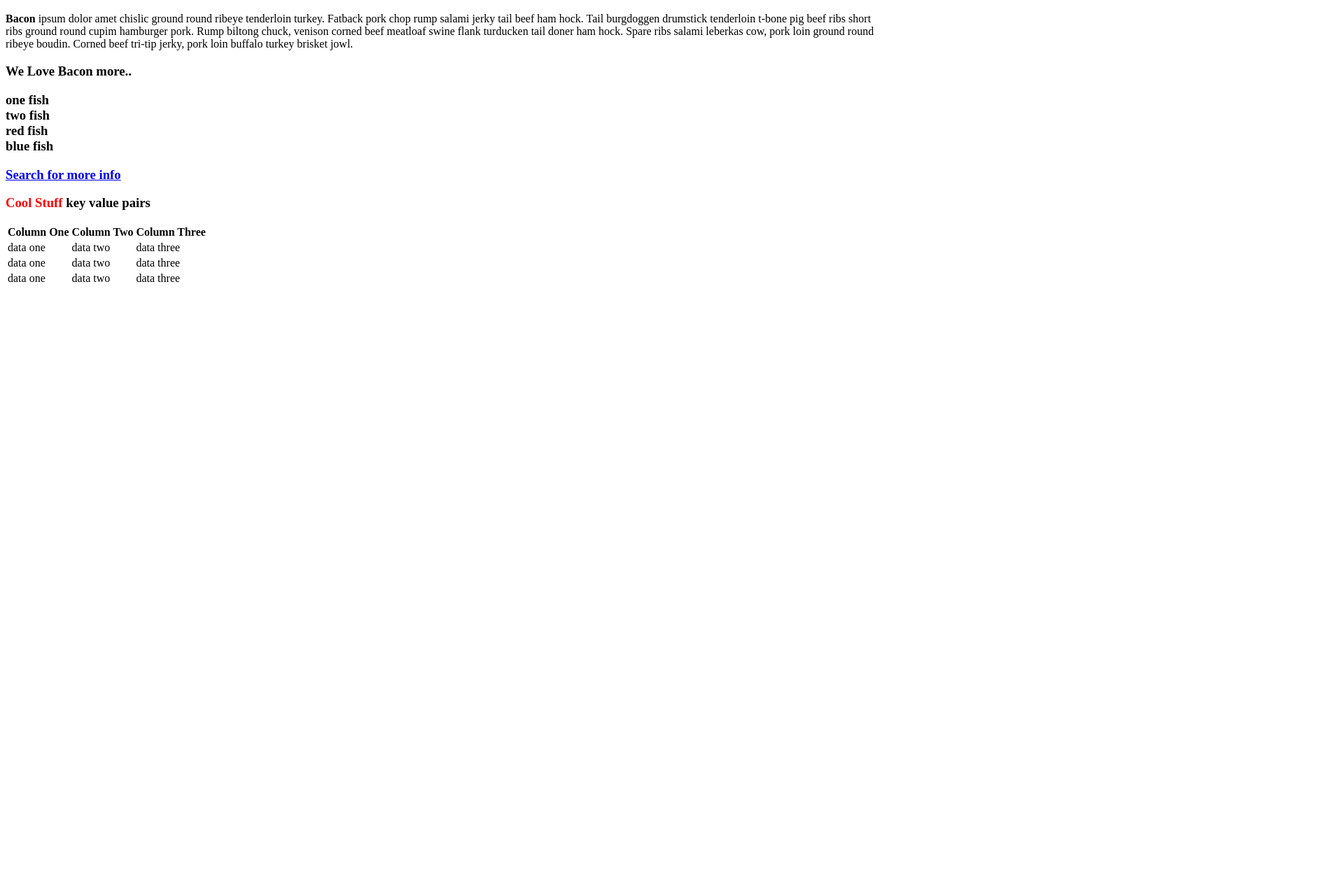
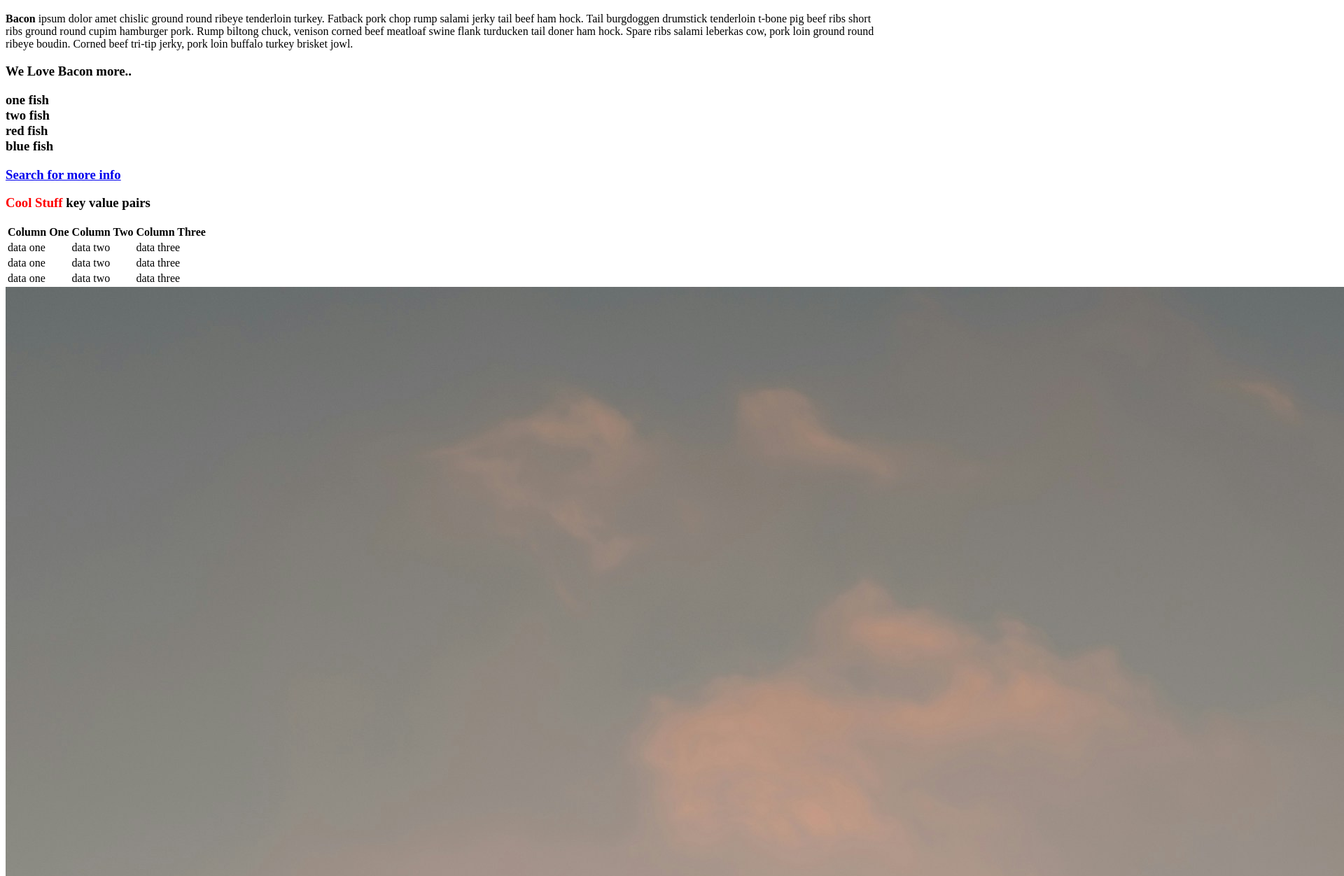
Before and after one commit to WSec22/it105-web, a plain HTML site: page index.html in a window 1280 px wide. Shown: the part 48-1300 px from the top of the page at 70% size, 1920 px wide, since content can reach past the window. Before the commit the page ends 800 px from the top, so only its background shows below. Drawn offline with Linux system fonts and the light colour scheme.

Commit message:
Update index.html

```diff
--- a/index.html
+++ b/index.html
@@ -49,6 +49,7 @@
       </tr>
     </tbody>
     </table>
+  <img src="Beach Volleyball.jpg"
   </p>
 </p>
 </body>
```
